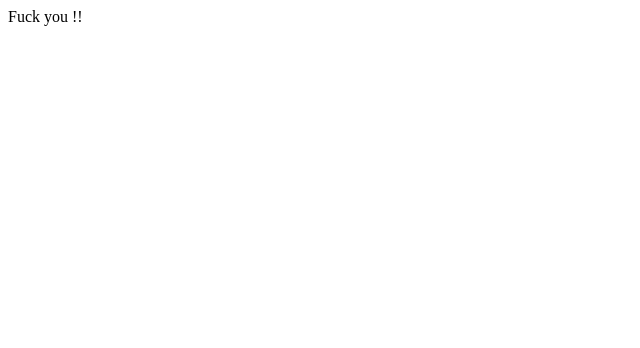
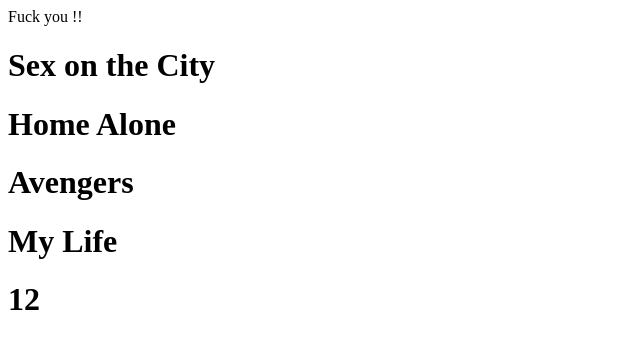
Before and after one commit to kimsooyoung/movie-web-app, a React (Create React App) app: page / in a window 1280 px wide. Shown: the top 348 px of the page, without its empty margins (0-640 px from the left). Built offline with nearby package versions, Linux system fonts and the light colour scheme.

Commit message:
Upto Lesson2
Signed-off-by: swimming_kim <tge1375@naver.com>

```diff
--- a/package.json
+++ b/package.json
@@ -6,6 +6,7 @@
     "@testing-library/jest-dom": "^5.11.4",
     "@testing-library/react": "^11.1.0",
     "@testing-library/user-event": "^12.1.10",
+    "prop-types": "^15.7.2",
     "react": "^17.0.1",
     "react-dom": "^17.0.1",
     "react-scripts": "4.0.2",
--- a/src/App.js
+++ b/src/App.js
@@ -1,8 +1,56 @@
-import React from 'react'
+import React from "react";
+import PropTypes from "prop-types";
 
+// props.name == { name }
+function Movie({ name, image }) {
+  return <h1>{name}</h1>;
+}
+
+Movie.propTypes = {
+  name: PropTypes.string.isRequired,
+};
+
+const menu = [
+  {
+    key: 1,
+    name: "Sex on the City",
+    image: "",
+  },
+  {
+    key: 2,
+    name: "Home Alone",
+    image: "",
+  },
+  {
+    key: 3,
+    name: "Avengers",
+    image: "",
+  },
+  {
+    key: 4,
+    name: "My Life",
+    image: "",
+  },
+  {
+    key: 5,
+    name: 12,
+    image: "",
+  },
+];
+
+const renderMovie = (ticket) => {
+  return (
+    <Movie key={ticket.key} name={ticket.name} image={ticket.image}></Movie>
+  );
+};
 
 function App() {
-  return (<div className="App" > Fuck you !!</div>);
+  return (
+    <div>
+      Fuck you !!
+      {menu.map(renderMovie)}
+    </div>
+  );
 }
 
 export default App;
```
Also changed, not shown: src/index.js (line endings or trailing spaces).
